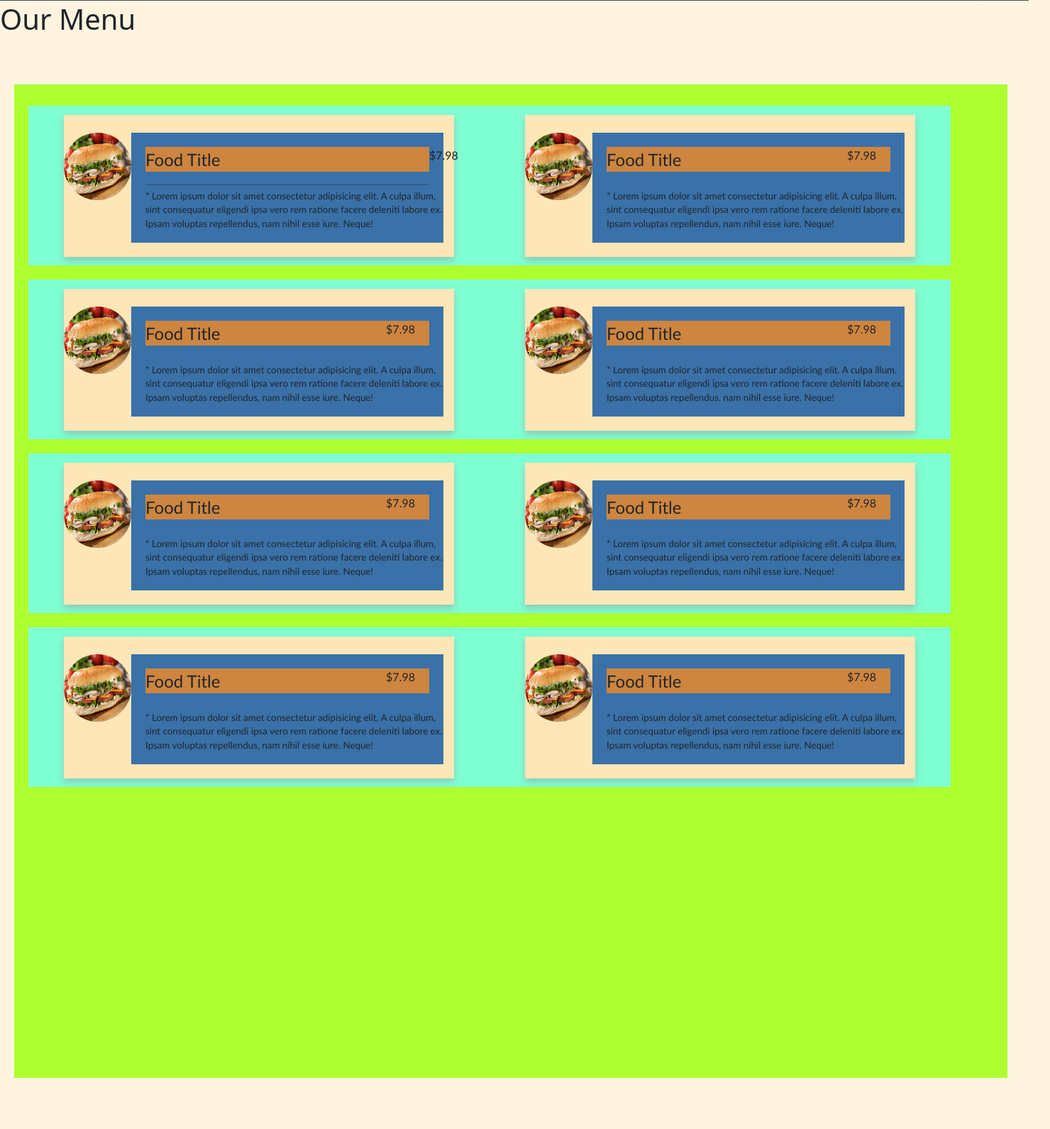
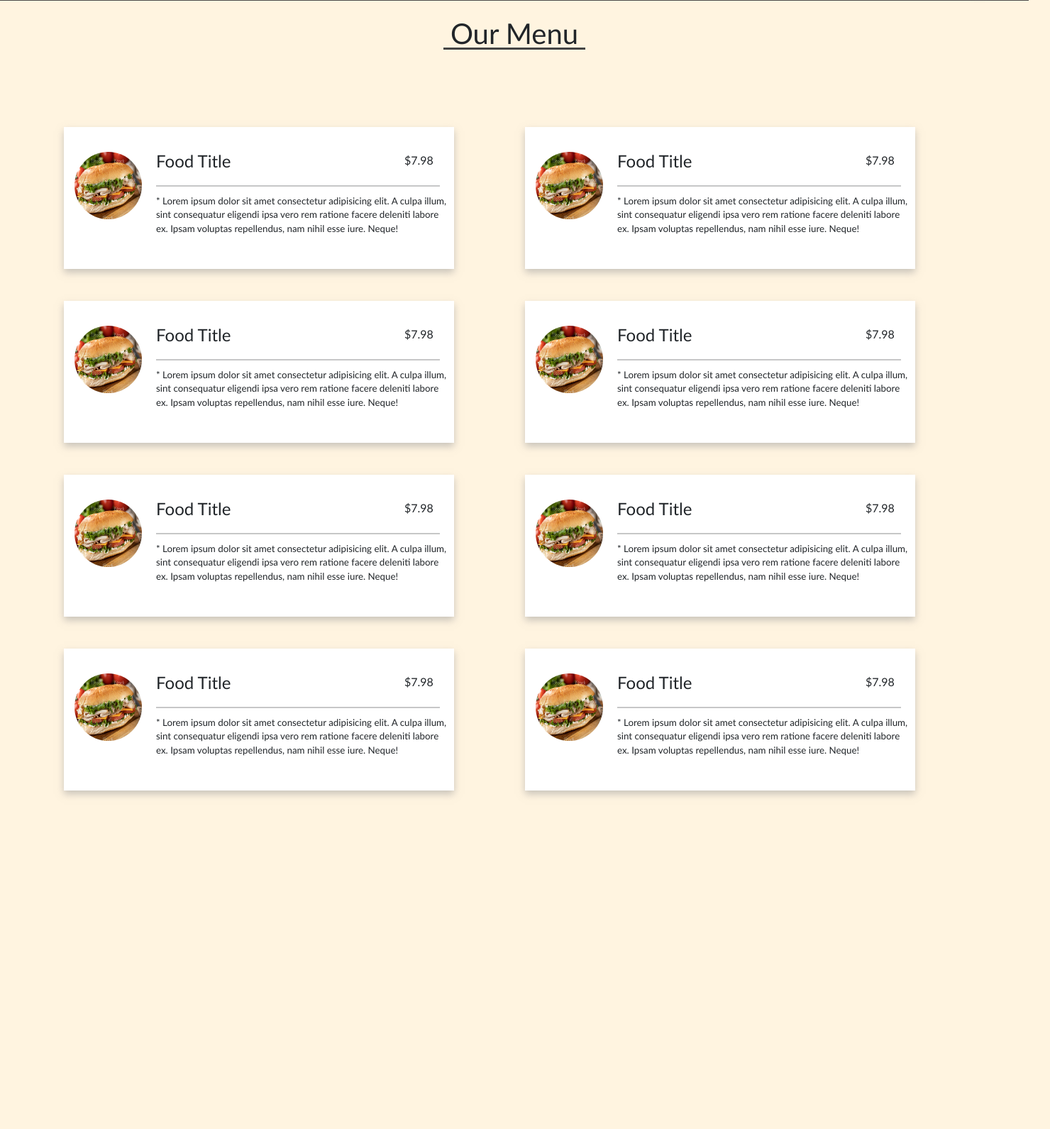
Before and after one commit to zmirzaa/subDelicious, a Flask app: page /menu in a window 1480 px wide. Shown: the part 89-1680 px from the top of the page at 71% size. Run offline with Flask 2, Linux system fonts and the light colour scheme; the visitor is signed in with stand-in values (Sample User, id 1); data that the repository does not hold is empty.

Commit message:
Menu page, fixed menu items display

```diff
--- a/flask_app/static/css/style.css
+++ b/flask_app/static/css/style.css
@@ -991,7 +991,6 @@
     width: 1400px;
     height: 1400px;
     display: inline-block;
-    background-color: greenyellow;
 }
 
 .top_menu_box{
@@ -1001,18 +1000,18 @@
     padding-right: 50px;
     width: 1300px;
     height: 225px;
-    background-color: aquamarine;
     display: flex;
     justify-content: space-between;
     align-items: center;
 }
 .smaller_menu_box{
     padding-top: 25px;
-    padding-right: 15px;
+    padding-right: 10px;
     padding-bottom: 20px;
+    padding-left: 15px;
     width: 550px;
     height: 200px;
-    background-color: #fde6b7;
+    background-color: #ffffff;
     box-shadow: 0 5px 10px rgba(151, 150, 150, 0.525);
     display: flex;
 }
@@ -1020,20 +1019,25 @@
     height: 95px;
     width: 95px;
     border-radius: 50%;
+    margin-top: 5px;
     background-size: contain;
 }
 .food_title_container{
-    width: 400px;
-    height: 35px;
-    background-color: peru;
-    margin-bottom: 25px;
+    width: 410px;
+    height: 40px;
+    margin-bottom: 10px;
     margin-top: 20px;
     padding-right: 20px;
     display: flex;
-    justify-content: space-between;
+    align-items: center;
+}
+.food_price{
+    width: 50px;
+    height: 30px;
+    margin-top: -30px;
+    margin-left: -50px;
 }
 .food_title_description{
-    background-color: #3a71a9;
     padding-left: 20px;
     width: 450px;
     height: 100;
@@ -1060,7 +1064,30 @@ hr {
     margin-bottom:90px;
     background-color:rgb(35, 35, 35);
 }
-
+#top_text{
+    font-family: 'Gill Sans', 'Gill Sans MT', Calibri, 'Trebuchet MS', sans-serif;
+    width: 1450px;
+    height: 60px;
+    display: flex;
+    align-items: center;
+    justify-content: center;
+    margin-top: 20px;
+    margin-bottom: -20px;
+}
+.line_container{
+    width: 1450px;
+    height: 15px;
+    margin-top: -15px;
+    display: flex;
+    align-items: center;
+    justify-content: center;
+}
+.lines_top{
+    width: 200px;
+    height: 3px;
+    position: relative;
+    background-color: #444;
+}
 
 
 
--- a/flask_app/templates/menu.html
+++ b/flask_app/templates/menu.html
@@ -44,6 +44,9 @@
     <div id="top_text">
         <h1>Our Menu</h1>
     </div>
+    <div class="line_container">
+        <div class="lines_top"></div>
+    </div>
 
 
 
@@ -85,6 +88,7 @@
                     <div class="food_title_container">
                         <div class="food_title">
                             <p>Food Title</p>
+                            <hr>
                         </div>
                         <div class="food_price">
                             <p>$7.98</p>
@@ -105,6 +109,7 @@
                     <div class="food_title_container">
                         <div class="food_title">
                             <p>Food Title</p>
+                            <hr>
                         </div>
                         <div class="food_price">
                             <p>$7.98</p>
@@ -123,6 +128,7 @@
                     <div class="food_title_container">
                         <div class="food_title">
                             <p>Food Title</p>
+                            <hr>
                         </div>
                         <div class="food_price">
                             <p>$7.98</p>
@@ -143,6 +149,7 @@
                     <div class="food_title_container">
                         <div class="food_title">
                             <p>Food Title</p>
+                            <hr>
                         </div>
                         <div class="food_price">
                             <p>$7.98</p>
@@ -161,6 +168,7 @@
                     <div class="food_title_container">
                         <div class="food_title">
                             <p>Food Title</p>
+                            <hr>
                         </div>
                         <div class="food_price">
                             <p>$7.98</p>
@@ -181,6 +189,7 @@
                     <div class="food_title_container">
                         <div class="food_title">
                             <p>Food Title</p>
+                            <hr>
                         </div>
                         <div class="food_price">
                             <p>$7.98</p>
@@ -199,6 +208,7 @@
                     <div class="food_title_container">
                         <div class="food_title">
                             <p>Food Title</p>
+                            <hr>
                         </div>
                         <div class="food_price">
                             <p>$7.98</p>
```
